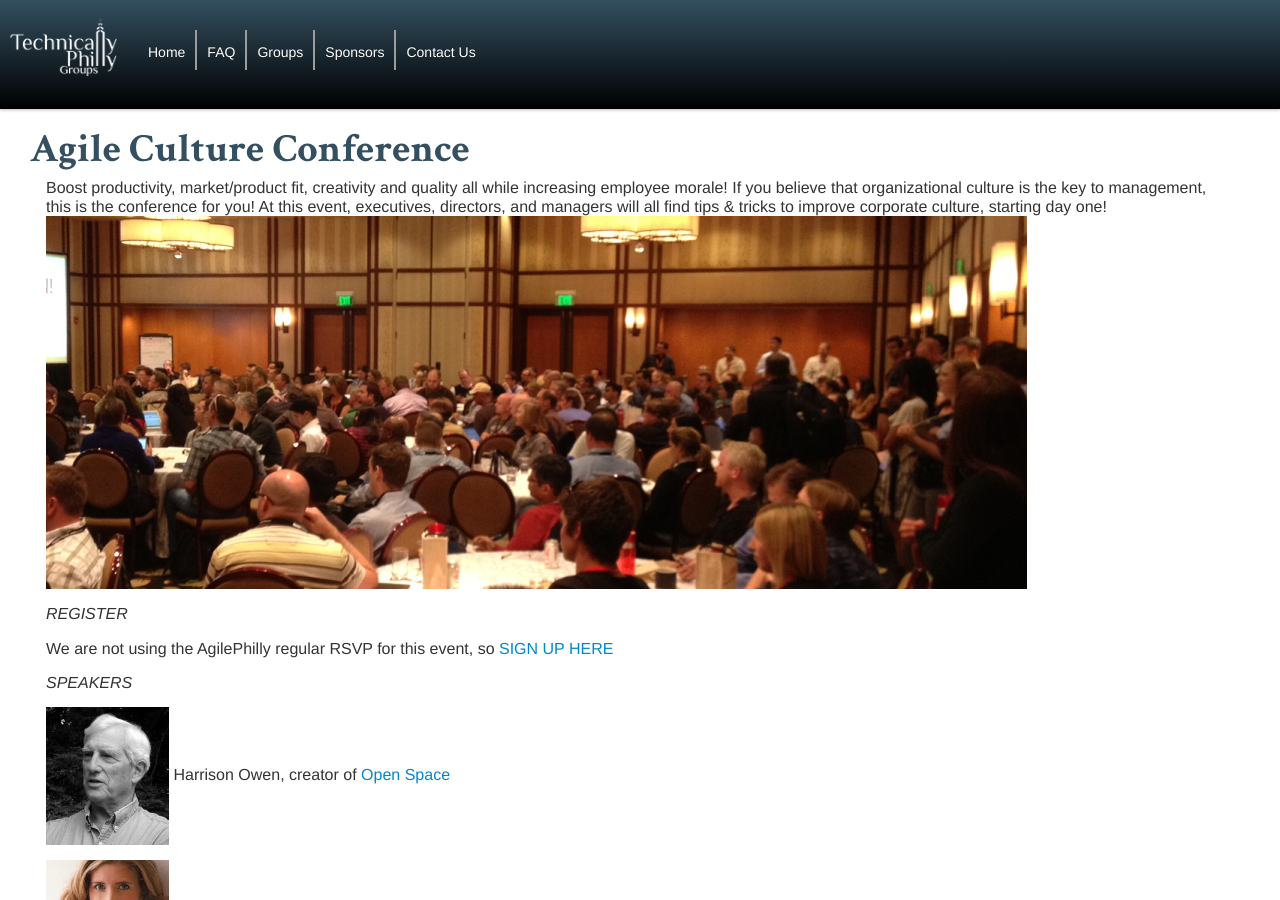
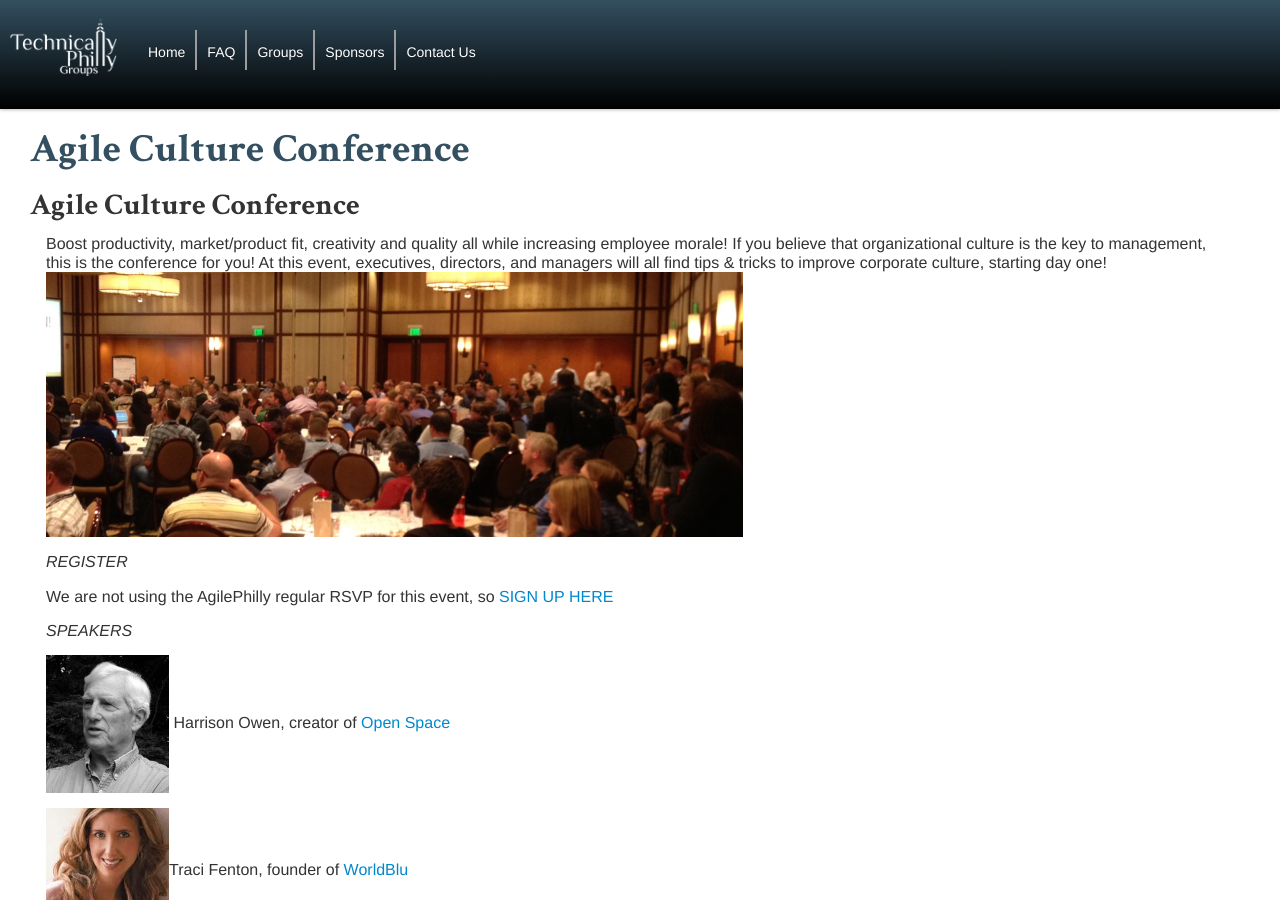
Before and after one commit to TechnicallyPhillyGroups/technicallyphillygroups.github.com, a Jekyll site: the page built from agile-culture-conf.md, in a window 1280 px wide and 900 px high. Built offline with Jekyll 4.4.1, drawn with Linux system fonts in a browser that asks for light colours; nearby versions of some CDN libraries.

Commit message:
image width wasn't working

```diff
--- a/agile-culture-conf.md
+++ b/agile-culture-conf.md
@@ -3,9 +3,11 @@
 layout: default
 ---
 
+Agile Culture Conference
+========================
 
 Boost productivity, market/product fit, creativity and quality all while increasing employee morale! If you believe that organizational culture is the key to management, this is the conference for you! At this event, executives, directors, and managers will all find tips & tricks to improve corporate culture, starting day one!
-<img src="./images/AgileCultureConfPhilly.png">
+<img width="60%" src="./images/AgileCultureConfPhilly.png">
 
 *REGISTER*
 
@@ -14,15 +16,15 @@
 
 *SPEAKERS*
 
-<img width=123px src="./images/HarrisonOwen.jpg"> Harrison Owen, creator of <a href="http://www.openspaceworld.com/brief_history.htm">Open Space</a>
+<img width="123px" src="./images/HarrisonOwen.jpg"> Harrison Owen, creator of <a href="http://www.openspaceworld.com/brief_history.htm">Open Space</a>
 
-<img width=123px src="./images/TraciFenton.jpg">Traci Fenton, founder of <a href="http://www.worldblu.com/">WorldBlu</a>
+<img width="123px" src="./images/TraciFenton.jpg">Traci Fenton, founder of <a href="http://www.worldblu.com/">WorldBlu</a>
 
-<img width=123px src="./images/JimMcCarthy.jpg"><img width=123px src="./images/MicheleMcCarthy.jpg">Jim & Michele McCarthy, authors of <a href="http://www.mccarthyshow.com/">Software for Your Head and the Core Protocols.</a>
+<img width="123px" src="./images/JimMcCarthy.jpg"><img width="123px" src="./images/MicheleMcCarthy.jpg">Jim & Michele McCarthy, authors of <a href="http://www.mccarthyshow.com/">Software for Your Head and the Core Protocols.</a>
 
-<img width=123px src="./images/DanMezick.jpg">Dan Mezick, organizer for <a href="http://newtechusa.net/user-groups/ma/">Agile Boston and author of The Culture Game</a>
+<img width="123px" src="./images/DanMezick.jpg">Dan Mezick, organizer for <a href="http://newtechusa.net/user-groups/ma/">Agile Boston and author of The Culture Game</a>
 
-<img width=123px src="./images/TobiasMayer.jpg">Tobias Mayer, founder of <a href="http://agilethinking.net/">AgileThinking.net</a>
+<img width="123px" src="./images/TobiasMayer.jpg">Tobias Mayer, founder of <a href="http://agilethinking.net/">AgileThinking.net</a>
 
 more to be announced soon!
 
```
